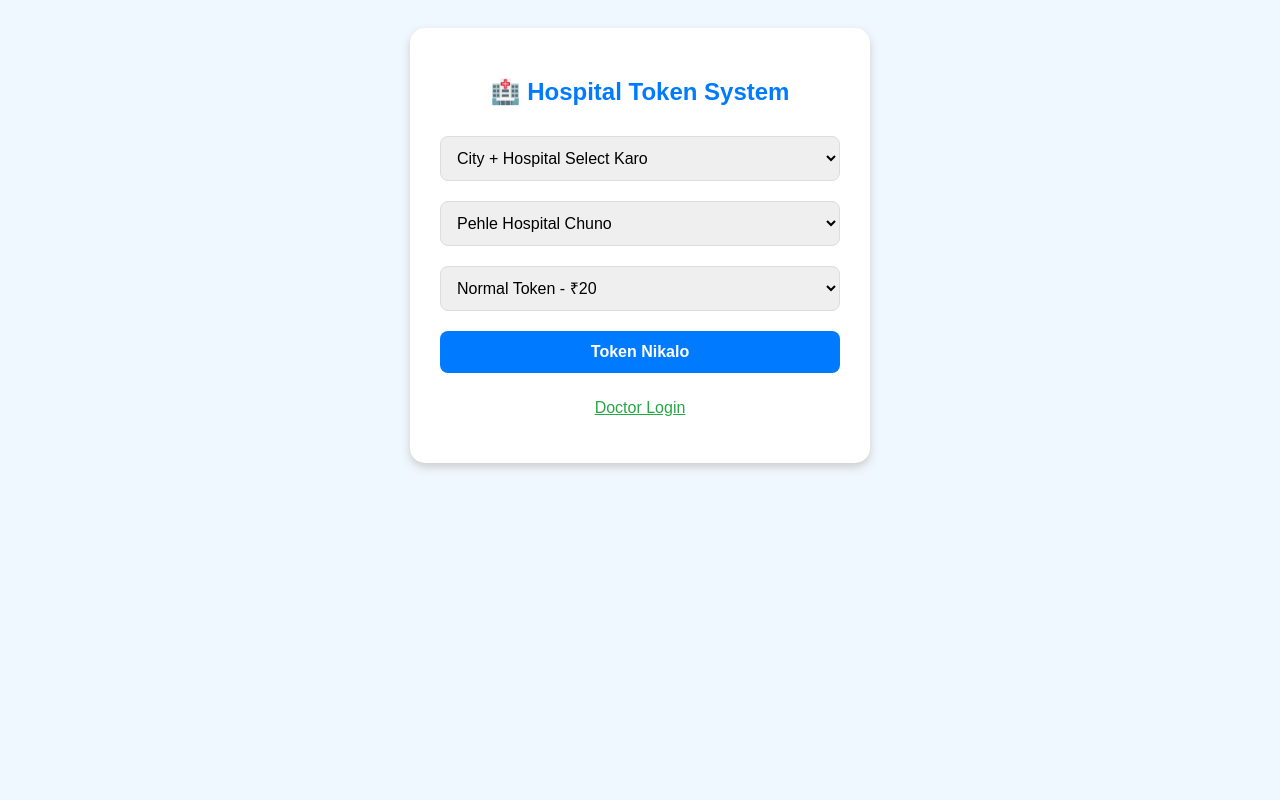
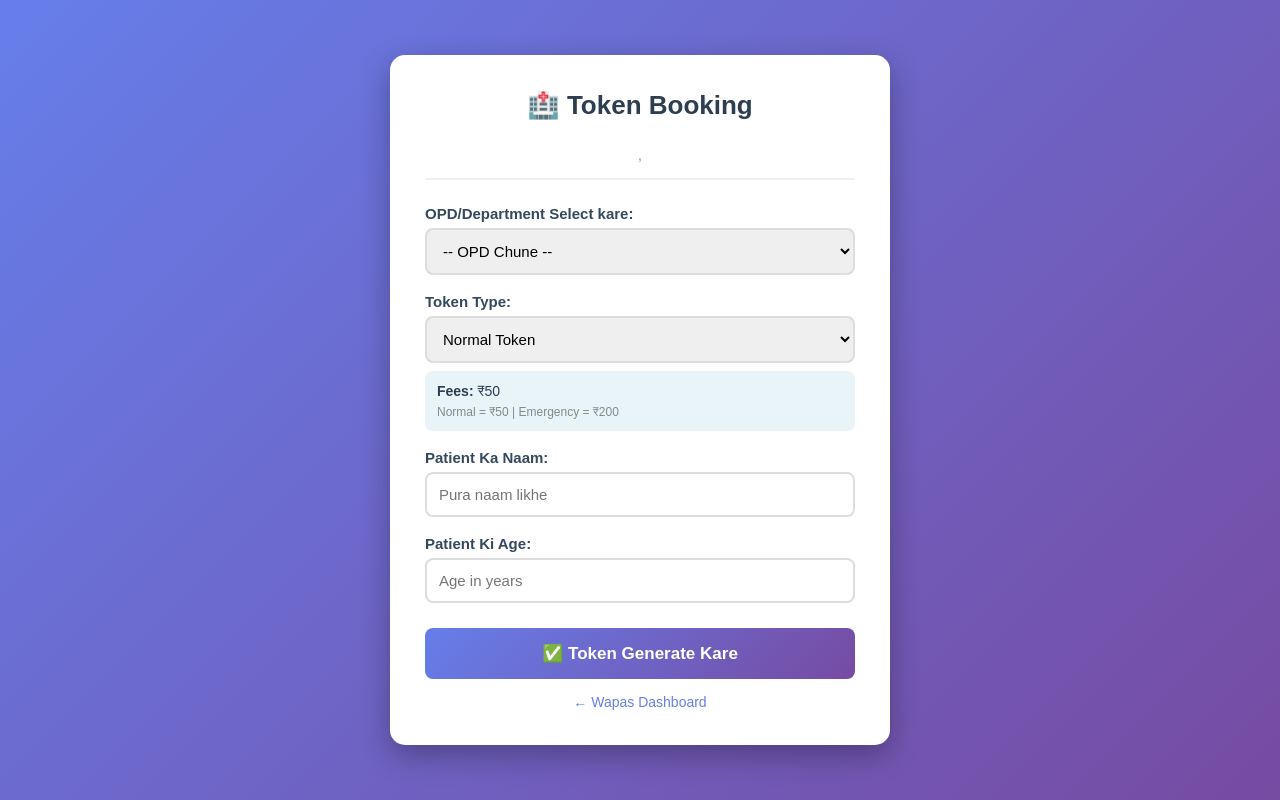
Before and after one commit to Yadav887978/hospital-token, a Flask app: template templates/patient.html in a window 1280 px wide. Run offline with Flask 3, Linux system fonts and the light colour scheme; the template is opened without the code that fills it, so the values that code supplies are empty.

Commit message:
Update patient.html

```diff
--- a/templates/patient.html
+++ b/templates/patient.html
@@ -1,50 +1,148 @@
 <!DOCTYPE html>
-<html>
+<html lang="hi">
 <head>
-<title>Maharashtra Hospital Token</title>
-<meta name="viewport" content="width=device-width, initial-scale=1">
+    <meta charset="UTF-8">
+    <meta name="viewport" content="width=device-width, initial-scale=1.0">
+    <title>Token Book - {{ hospital.name }}</title>
     <style>
-body{font-family:Arial;background:#f0f8ff;padding:20px;text-align:center}
-.box{background:white;padding:30px;border-radius:15px;max-width:400px;margin:auto;box-shadow:0 4px 10px #ccc}
-select,button{width:100%;padding:12px;margin:10px 0;border-radius:8px;border:1px solid #ddd;font-size:16px}
-button{background:#007bff;color:white;border:none;font-weight:bold}
-h2{color:#007bff}
+        * { margin: 0; padding: 0; box-sizing: border-box; }
+        body {
+            font-family: 'Arial', sans-serif;
+            background: linear-gradient(135deg, #667eea 0%, #764ba2 100%);
+            min-height: 100vh;
+            padding: 20px;
+            display: flex;
+            align-items: center;
+            justify-content: center;
+        }
+        .container {
+            background: white;
+            padding: 35px;
+            border-radius: 15px;
+            max-width: 500px;
+            width: 100%;
+            box-shadow: 0 10px 30px rgba(0,0,0,0.3);
+        }
+        h2 {
+            color: #2c3e50;
+            text-align: center;
+            margin-bottom: 10px;
+            font-size: 26px;
+        }
+        .hospital-info {
+            text-align: center;
+            color: #7f8c8d;
+            font-size: 14px;
+            margin-bottom: 25px;
+            padding-bottom: 15px;
+            border-bottom: 2px solid #ecf0f1;
+        }
+        label {
+            display: block;
+            margin-top: 18px;
+            font-weight: bold;
+            color: #34495e;
+            font-size: 15px;
+        }
+        input, select {
+            width: 100%;
+            padding: 12px;
+            margin-top: 6px;
+            border: 2px solid #ddd;
+            border-radius: 8px;
+            font-size: 15px;
+            transition: border 0.3s;
+        }
+        input:focus, select:focus {
+            outline: none;
+            border-color: #667eea;
+        }
+        .btn {
+            background: linear-gradient(135deg, #667eea 0%, #764ba2 100%);
+            color: white;
+            border: none;
+            padding: 15px;
+            font-size: 17px;
+            cursor: pointer;
+            border-radius: 8px;
+            margin-top: 25px;
+            width: 100%;
+            font-weight: bold;
+            transition: transform 0.2s;
+        }
+        .btn:hover { transform: scale(1.02); }
+
+        .fees-box {
+            background: #e8f4f8;
+            padding: 12px;
+            border-radius: 8px;
+            margin-top: 8px;
+            font-size: 14px;
+            color: #2c3e50;
+        }
+        .back-link {
+            display: block;
+            text-align: center;
+            margin-top: 15px;
+            color: #667eea;
+            text-decoration: none;
+            font-size: 14px;
+        }
+        .back-link:hover { text-decoration: underline; }
+
+        @media (max-width: 600px) {
+            .container { padding: 25px 20px; }
+            h2 { font-size: 22px; }
+        }
     </style>
 </head>
 <body>
-<div class="box">
-<h2>🏥 Hospital Token System</h2>
-<form action="/generate_token" method="post">
-<select name="hospital" id="hospital" required onchange="loadOPD()">
-<option value="">City + Hospital Select Karo</option>
-{% for h in hospitals %}
-<option value="{{h.id}}">{{h.city}} - {{h.name}}</option>
+    <div class="container">
+        <h2>🏥 Token Booking</h2>
+        <div class="hospital-info">
+            <b>{{ hospital.name }}</b><br>
+            {{ hospital.address }}, {{ hospital.city }}
+        </div>
+
+        <form method="POST">
+            <label>OPD/Department Select kare:</label>
+            <select name="opd_id" required>
+                <option value="">-- OPD Chune --</option>
+                {% for opd in opds %}
+                <option value="{{ opd.id }}">{{ opd.name }} - Dr. {{ opd.doctor_name }} ({{ opd.timing }})</option>
                 {% endfor %}
             </select>
 
-<select name="opd" id="opd" required>
-<option value="">Pehle Hospital Chuno</option>
+            <label>Token Type:</label>
+            <select name="token_type" id="token_type" required onchange="updateFees()">
+                <option value="Normal">Normal Token</option>
+                <option value="Emergency">Emergency Token</option>
             </select>
 
-<select name="type" required>
-<option value="Normal">Normal Token - ₹20</option>
-<option value="Emergency">Emergency Token - ₹30</option>
-</select>
+            <div class="fees-box">
+                <b>Fees:</b> <span id="fees_display">₹50</span>
+                <div style="font-size: 12px; color: #7f8c8d; margin-top: 5px;">
+                    Normal = ₹50 | Emergency = ₹200
+                </div>
+            </div>
 
-<button type="submit">Token Nikalo</button>
+            <label>Patient Ka Naam:</label>
+            <input type="text" name="patient_name" placeholder="Pura naam likhe" required>
+
+            <label>Patient Ki Age:</label>
+            <input type="number" name="patient_age" placeholder="Age in years" min="1" max="120" required>
+
+            <button class="btn">✅ Token Generate Kare</button>
         </form>
-<p><a href="/doctor" style="color:#28a745">Doctor Login</a></p>
+
+        <a href="{{ url_for('index') }}" class="back-link">← Wapas Dashboard</a>
     </div>
 
     <script>
-function loadOPD(){
-let h_id=document.getElementById('hospital').value;
-fetch('/get_opd/'+h_id).then(r=>r.json()).then(data=>{
-let opd=document.getElementById('opd');
-opd.innerHTML='<option value="">OPD Select Karo</option>';
-data.opds.forEach(o=>{
-opd.innerHTML+=`<option value="${o.id}">${o.code} - ${o.name}</option>`;
-});
+        function updateFees() {
+            var type = document.getElementById('token_type').value;
+            var fees = (type == 'Emergency') ? '₹200' : '₹50';
+            document.getElementById('fees_display').innerText = fees;
         }
     </script>
 </body>
```
Lines whose indentation alone changed are shown as unchanged.
